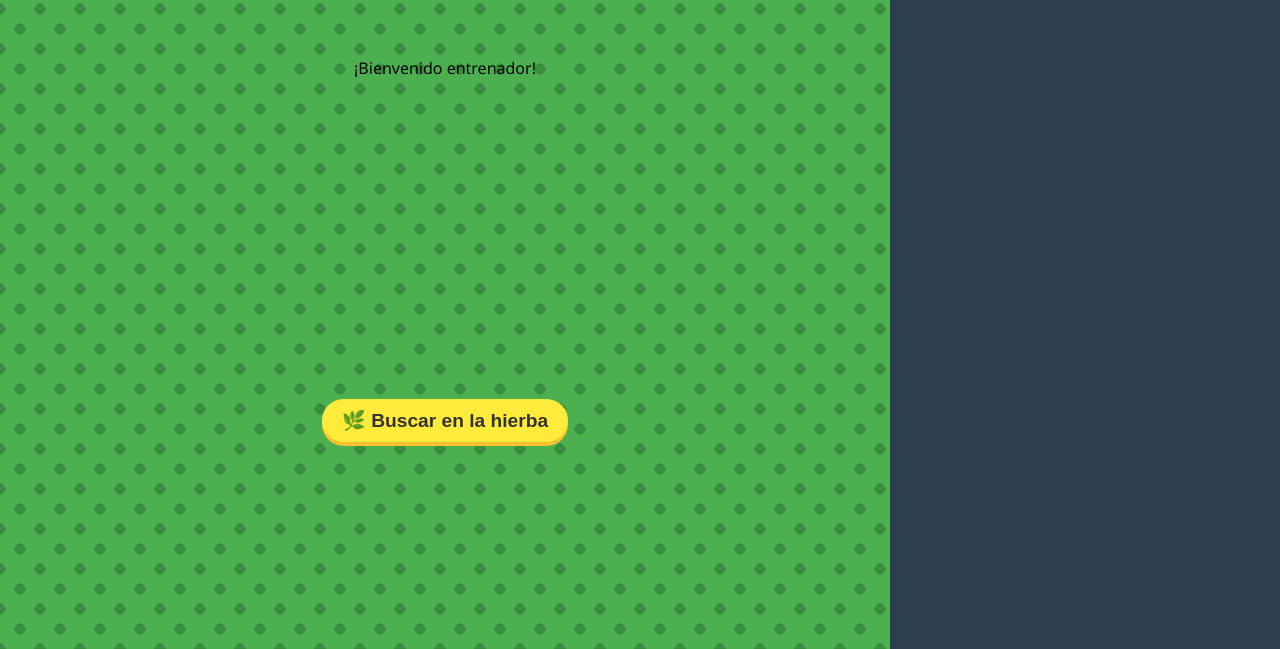
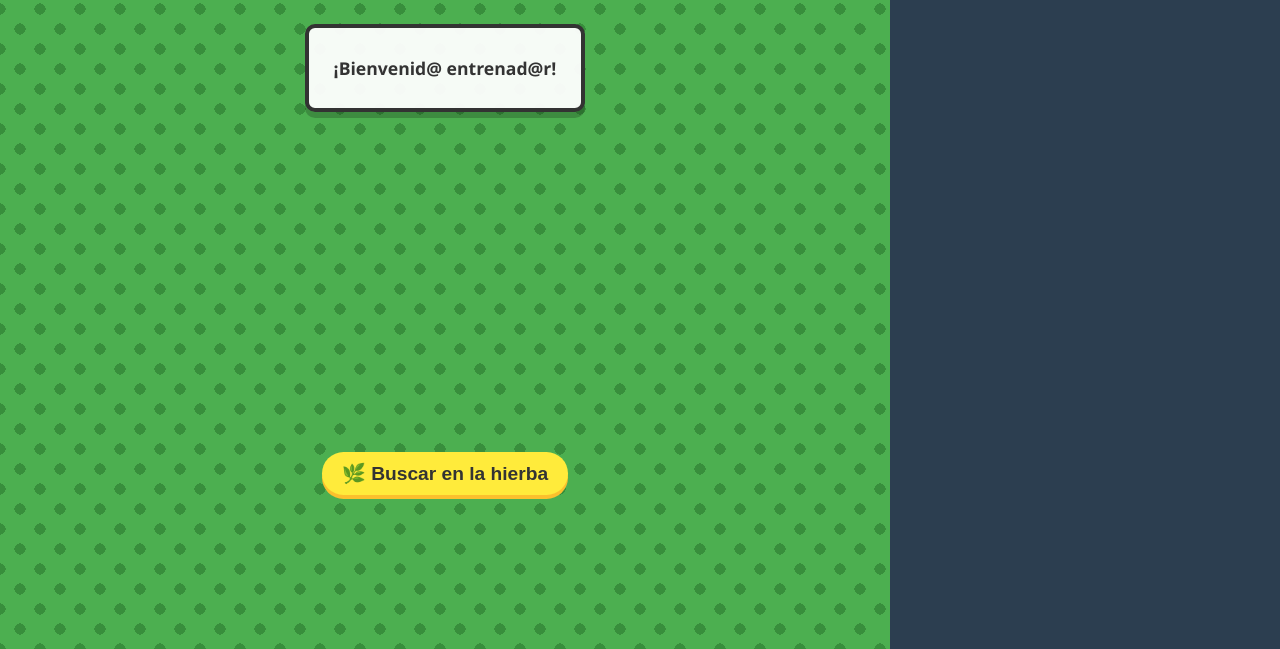
Before and after one commit to RDanielParra/CRUDMongoDB, a website: page public/index.html in a window 1280 px wide. Shown: the part 151-800 px from the top of the page. Drawn offline with Linux system fonts and the light colour scheme; no server answers.

Commit message:
Arreglo al game-message

```diff
--- a/public/css/styles.css
+++ b/public/css/styles.css
@@ -33,6 +33,61 @@ body {
     flex-direction: column;
     align-items: center;
     justify-content: center;
+}
+
+#game-message {
+    /* Posicionamiento */
+    margin: 20px auto;
+    min-height: 50px;
+    padding: 15px 25px;
+    width: fit-content;
+    max-width: 80%;
+
+    /* Estilo Visual Retro */
+    background-color: rgba(255, 255, 255, 0.95); /* Blanco casi opaco */
+    border: 4px solid #333; /* Borde grueso estilo cartucho */
+    border-radius: 10px;
+    color: #333;
+    font-weight: bold;
+    font-size: 1.1rem;
+    text-align: center;
+
+    /* Sombra para dar profundidad */
+    box-shadow: 0 6px 0 rgba(0, 0, 0, 0.2);
+
+    /* Centrado y visibilidad */
+    display: flex;
+    align-items: center;
+    justify-content: center;
+
+    /* Animación de entrada */
+    transition: all 0.3s ease;
+}
+
+/* Colores dinámicos según el tipo de mensaje */
+#game-message.success {
+    border-color: #4caf50;
+    color: #2e7d32;
+    background-color: #e8f5e9;
+}
+
+#game-message.error {
+    border-color: #f44336;
+    color: #c62828;
+    background-color: #ffebee;
+}
+
+
+@keyframes shake {
+    0% { transform: translateX(0); }
+    25% { transform: translateX(-5px); }
+    50% { transform: translateX(5px); }
+    75% { transform: translateX(-5px); }
+    100% { transform: translateX(0); }
+}
+
+.shake-animation {
+    animation: shake 0.3s ease-in-out;
 }
 
 /* Zona Derecha (Sidebar) */
--- a/public/index.html
+++ b/public/index.html
@@ -10,9 +10,8 @@
 <body>
 
     <div class="game-layout">
-
         <section id="wild-area">
-            <div class="message-log" id="game-message">¡Bienvenido entrenador!</div>
+            <div class="message-log" id="game-message">¡Bienvenid@ entrenad@r!</div>
 
             <div id="scene-container">
                 <div id="pokemon-spawn"></div>
--- a/public/js/app.js
+++ b/public/js/app.js
@@ -220,7 +220,7 @@ async function toggleStatus(id) {
 
 // Liberar (DELETE)
 async function releasePokemon(id) {
-    if(!confirm("¿Estás seguro de liberar a este Pokémon? No podrás recuperarlo.")) return
+    if(!confirm("¿Estás seguro de liberar a este Pokémon? No podrás recuperarlo")) return
 
     try {
         await fetch(`${API_URL}/${id}`, { method: 'DELETE' })
```
